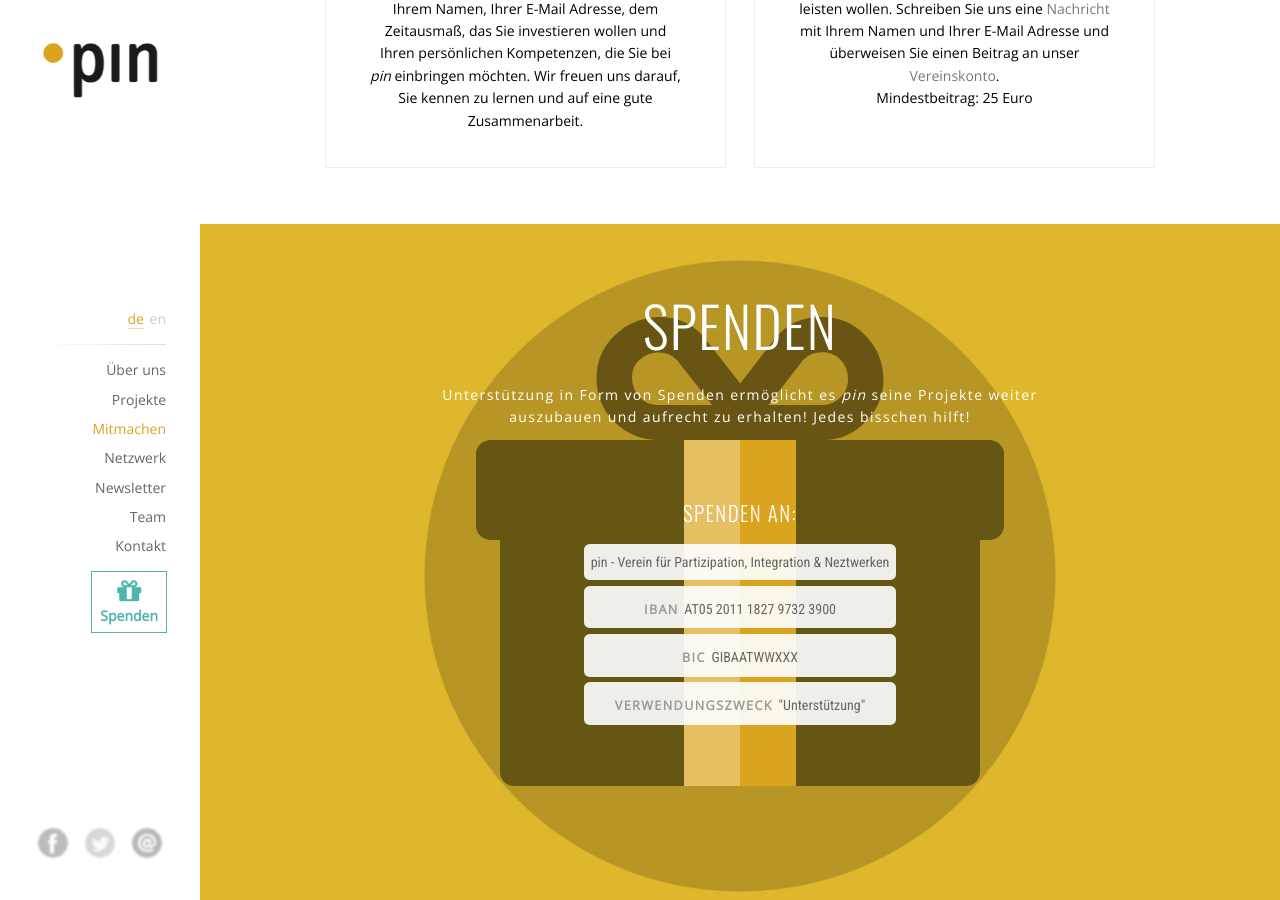
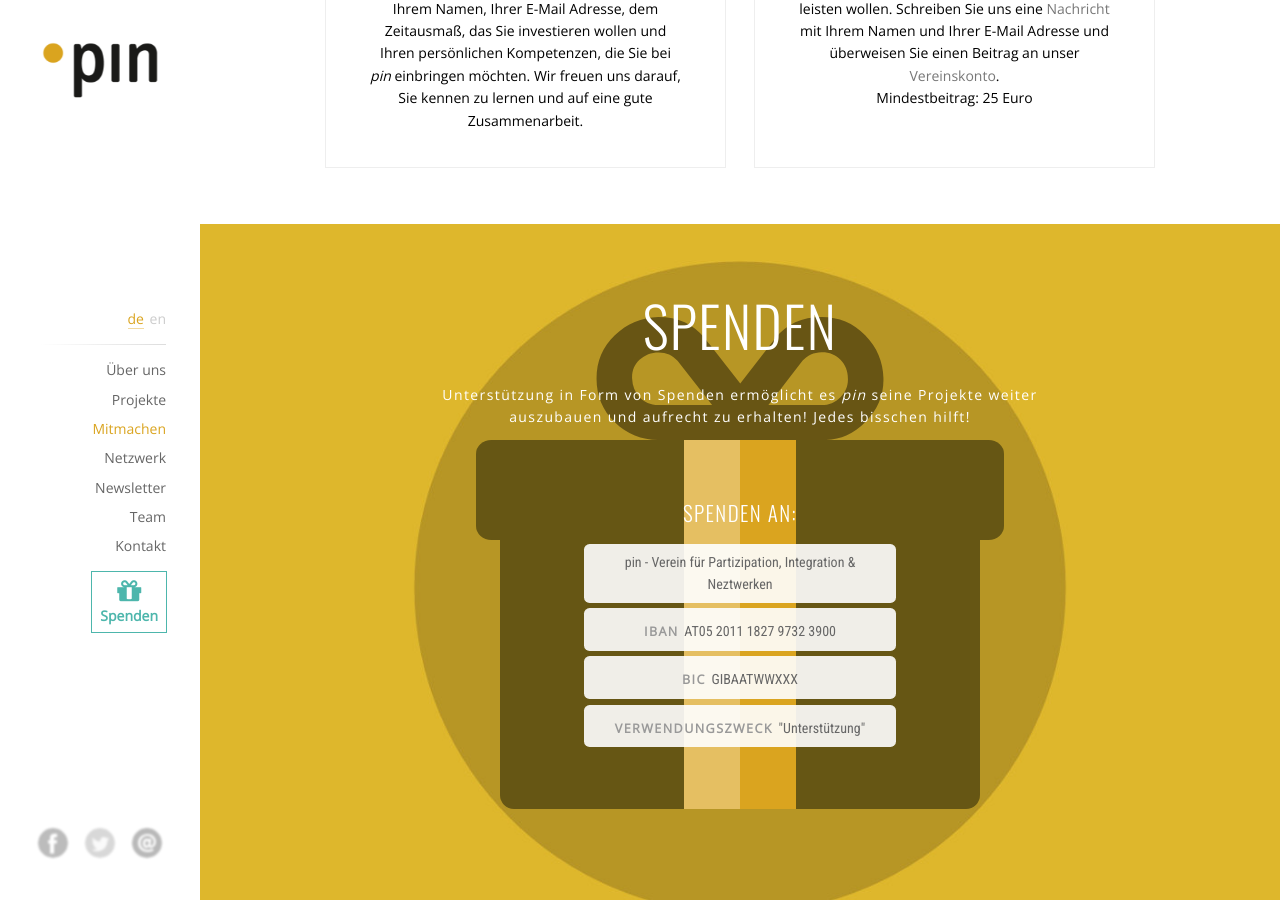
Before and after one commit to pinverein/anna-laura, a Jekyll site: the page built from index.html, in a window 1280 px wide and 900 px high, scrolled down 2928 px. Built offline with Jekyll 4.4.1, drawn with Linux system fonts in a browser that asks for light colours.

Commit message:
Changed padding for bank-wrap.

```diff
--- a/assets/css/4-sections/_donate.sass
+++ b/assets/css/4-sections/_donate.sass
@@ -142,7 +142,7 @@ section.donate
 
           .bank-wrap
             background: rgba(white, .9)
-            padding: .5rem 0
+            padding: .5rem
             border-radius: .4rem
             margin-bottom: .4rem
 
--- a/assets/css/main.css
+++ b/assets/css/main.css
@@ -1728,7 +1728,7 @@ section.donate {
           color: white; }
         section.donate .donate-wrapper .col-spread .donate-info-box .donate-info .bank-wrap {
           background: rgba(255, 255, 255, 0.9);
-          padding: .5rem 0;
+          padding: .5rem;
           border-radius: .4rem;
           margin-bottom: .4rem; }
           section.donate .donate-wrapper .col-spread .donate-info-box .donate-info .bank-wrap .bank-head {
```
